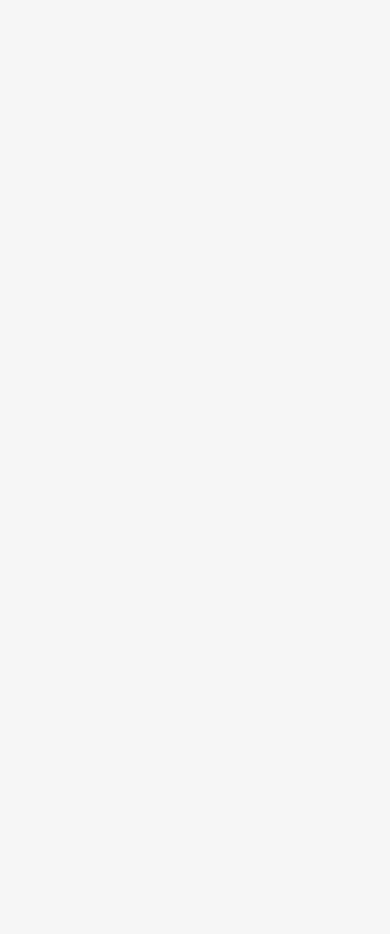
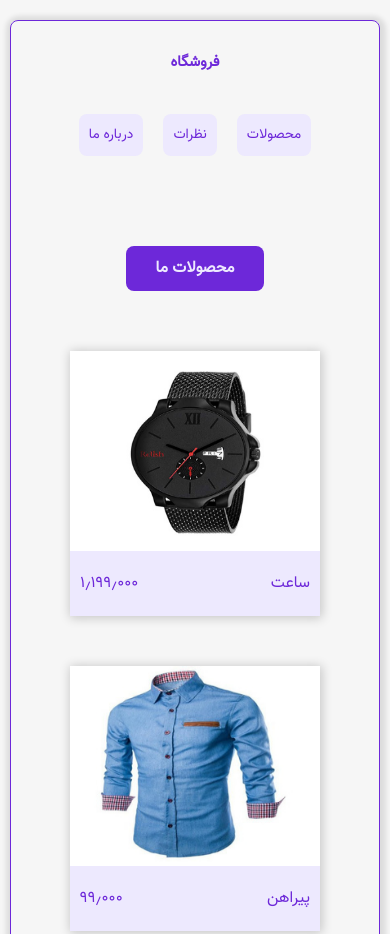
Before and after one commit to tasadophi/spa-website, a plain HTML site: page index.html in a window 390 px wide. Shown: the top 934 px of the page. Before the commit the page ends 844 px from the top, so only its background shows below. Drawn offline with Linux system fonts and the light colour scheme; files whose address does not match are found by name.

Commit message:
html and css styles done

```diff
--- a/css/style.css
+++ b/css/style.css
@@ -32,6 +32,8 @@
 body {
   background-color: var(--bodyColor);
   font-family: "vazir";
+  display: flex;
+  align-items: center;
 }
 
 html {
@@ -43,3 +45,195 @@ html {
   margin: 0 auto;
   padding: 1rem;
 }
+
+/* main */
+.main {
+  display: flex;
+  width: 95%;
+  height: fit-content;
+  box-shadow: 1px 1px 5px 5px rgba(0, 0, 0, 0.1);
+  gap: 2rem;
+  padding: 2rem;
+  border-radius: 8px;
+  border: 1px solid var(--colorPrimary);
+  margin: 2rem auto;
+}
+
+/* nav */
+
+ul {
+  list-style: none;
+}
+
+.nav {
+  width: 20%;
+  height: initial;
+  border-radius: 8px;
+}
+
+.nav h1{
+  text-align: center;
+  color: var(--colorPrimary);
+  padding: 1rem 2rem;
+}
+
+.nav li {
+  background-color: var(--colorSecondary);
+  color: var(--colorPrimary);
+  padding: 1rem 2rem;
+  font-size: 2rem;
+  border-radius: 8px;
+  width: 90%;
+  margin: 1rem auto;
+  transition: var(--mainTransition);
+}
+
+.nav li:hover {
+  background-color: var(--colorPrimary);
+  color: var(--colorSecondary);
+}
+
+.nav__item {
+  color: inherit;
+  text-decoration: none;
+}
+
+.content {
+  width: 80%;
+  height: 100%;
+  border-radius: 8px;
+}
+
+.content h2{
+    text-align: center;
+    background-color: var(--colorPrimary);
+    color: var(--colorSecondary);
+    width: fit-content;
+    padding: 1rem 3rem;
+    border-radius: 8px;
+    margin: 4rem auto;
+    font-size: 3rem;
+}
+
+/* products */
+.products{
+    display: grid;
+    grid-template-columns: repeat(auto-fit, minmax(25rem, 25rem));
+    justify-items: center;
+    justify-content: center;
+    gap: 1rem 2rem;
+}
+
+.product{
+    display: flex;
+    flex-direction: column;
+    box-shadow: 1px 1px 10px 1px rgba(0, 0, 0, 0.2);
+    margin: 2rem 1rem;
+}
+.img-box{
+    width: 25rem;
+    height: 20rem;
+}
+.img-box img{
+    width: 100%;
+    height: 100%;
+}
+.product-desc{
+    display: flex;
+    justify-content: space-between;
+    font-size: 1.6rem;
+    background-color: var(--colorSecondary);
+    padding: 2rem 1rem;
+    color: var(--colorPrimary);
+}
+
+.comments{
+    display: grid;
+    grid-template-columns: repeat(auto-fit, minmax(25rem, 25rem));
+    justify-items: center;
+    justify-content: center;
+    gap: 1rem 2rem;
+}
+.comment{
+    display: flex;
+    flex-direction: column;
+    background-color: var(--colorSecondary);
+    border-radius: 8px;
+    margin-bottom: 2rem;
+}
+.comment__name{
+    font-size: 2rem;
+    background-color: var(--colorPrimary);
+    color: var(--colorSecondary);
+    text-align: center;
+    padding: 1rem 2rem;
+    border-radius: 8px 8px 0 0;
+}
+
+.comment__text{
+    font-size: 1.5rem;
+    padding: 1rem 2rem;
+}
+
+/* about us */
+.about-us{
+    width: 90%;
+    margin: 2rem auto;
+    font-size: 1.6rem;
+    padding: 4rem;
+    background-color: var(--colorSecondary);
+    color: var(--colorPrimary);
+    border-radius: 8px;
+}
+
+/* medias */
+@media screen and (max-width: 768px){
+    .main{
+        flex-direction: column;
+    }
+    .nav, .content{
+        width: 100%;
+    }
+    .nav ul{
+        display: flex;
+        justify-content: center;
+        margin: 2rem 0;
+    }
+    .nav li{
+        width: fit-content;
+        display: inline-block;
+        margin: 1rem 2rem;
+    }
+    .content h2{
+        font-size: 1.6rem;
+    }
+    .content{
+        height: fit-content;
+    }
+    .about-us{
+        font-size: 1.2rem;
+    }
+    .comment__name{
+        font-size: 1.6rem;
+    }
+    .comment__text{
+        font-size: 1.2rem;
+    }
+}
+
+@media screen and (max-width: 425px){
+    .nav li{
+        padding: 1rem 1rem;
+        margin: 1rem 1rem;
+        font-size: 1.4rem;
+    }
+    .about-us{
+        font-size: 1rem;
+    }
+    .comment__name{
+        font-size: 1.4rem;
+    }
+    .comment__text{
+        font-size: 1.2rem;
+    }
+}
--- a/index.html
+++ b/index.html
@@ -1,13 +1,56 @@
 <!DOCTYPE html>
 <html lang="fa" dir="rtl">
-<head>
-    <meta charset="UTF-8">
-    <meta http-equiv="X-UA-Compatible" content="IE=edge">
-    <meta name="viewport" content="width=device-width, initial-scale=1.0">
+  <head>
+    <meta charset="UTF-8" />
+    <meta http-equiv="X-UA-Compatible" content="IE=edge" />
+    <meta name="viewport" content="width=device-width, initial-scale=1.0" />
     <title>SPA</title>
-    <link rel="stylesheet" href="./css/style.css">
-</head>
-<body>
-
-</body>
+    <link rel="stylesheet" href="./css/style.css" />
+  </head>
+  <body>
+    <div class="main container">
+      <nav class="nav">
+        <h1>فروشگاه</h1>
+        <ul class="nav__items">
+          <li><a class="nav__item" href="products">محصولات</a></li>
+          <li><a class="nav__item" href="comments">نظرات</a></li>
+          <li><a class="nav__item" href="aboutus">درباره ما</a></li>
+        </ul>
+      </nav>
+      <div class="content">
+        <h2>محصولات ما</h2>
+        <div class="products">
+          <!-- products -->
+          <div class="product">
+            <div class="img-box">
+              <img src="./assets/images/1.png" alt="p-1" />
+            </div>
+            <div class="product-desc">
+              <div class="product-title">ساعت</div>
+              <div class="product-price">۱٫۱۹۹٫۰۰۰</div>
+            </div>
+          </div>
+          <div class="product">
+            <div class="img-box">
+              <img src="./assets/images/5.png" alt="p-1" />
+            </div>
+            <div class="product-desc">
+              <div class="product-title">پیراهن</div>
+              <div class="product-price">۹۹٫۰۰۰</div>
+            </div>
+          </div>
+          <div class="product">
+            <div class="img-box">
+              <img src="./assets/images/11.png" alt="p-1" />
+            </div>
+            <div class="product-desc">
+              <div class="product-title">جواهر</div>
+              <div class="product-price">۲٫۴۹۹٫۰۰۰</div>
+            </div>
+          </div>
+          <!-- products -->
+        </div>
+      </div>
+    </div>
+  </body>
 </html>
```
Also changed, not shown: aboutus.html (added, +13 -0 lines), comments.html (added, +26 -0 lines), products.html (added, +32 -0 lines).
